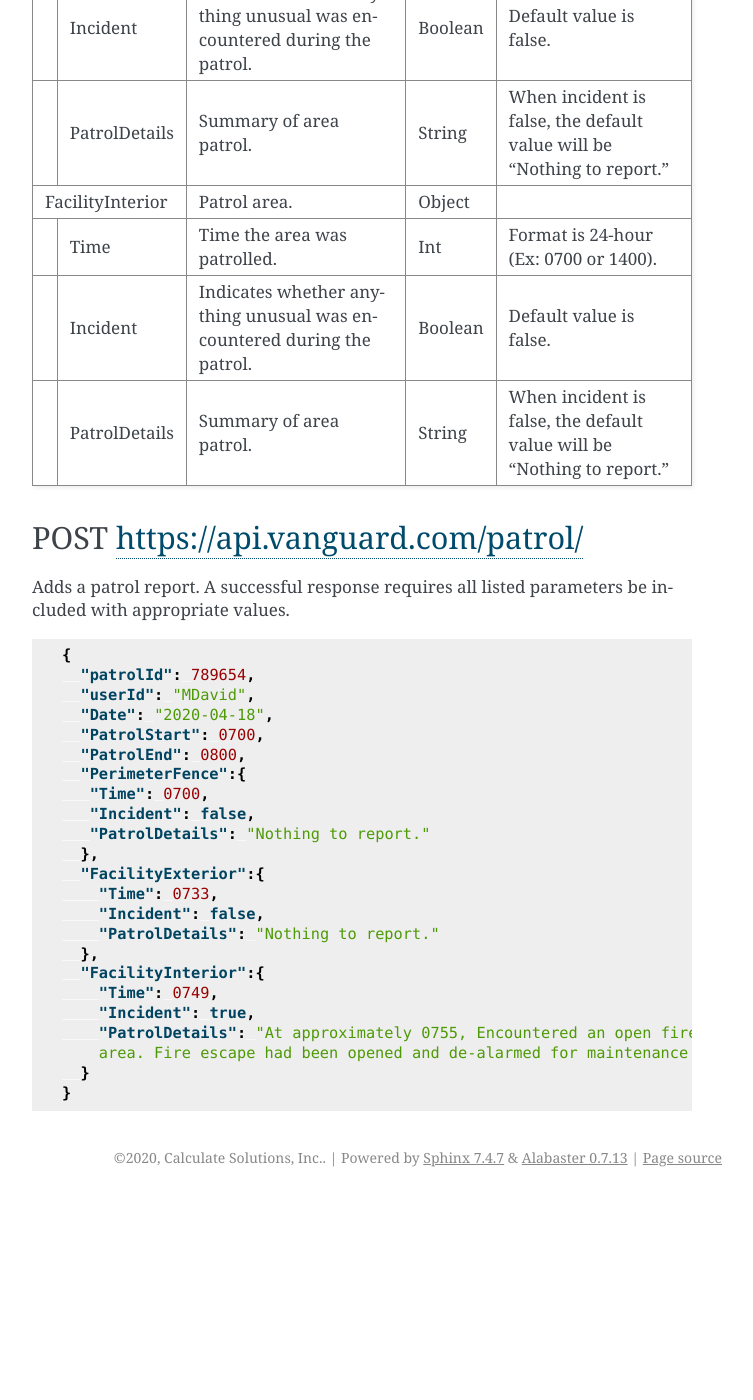
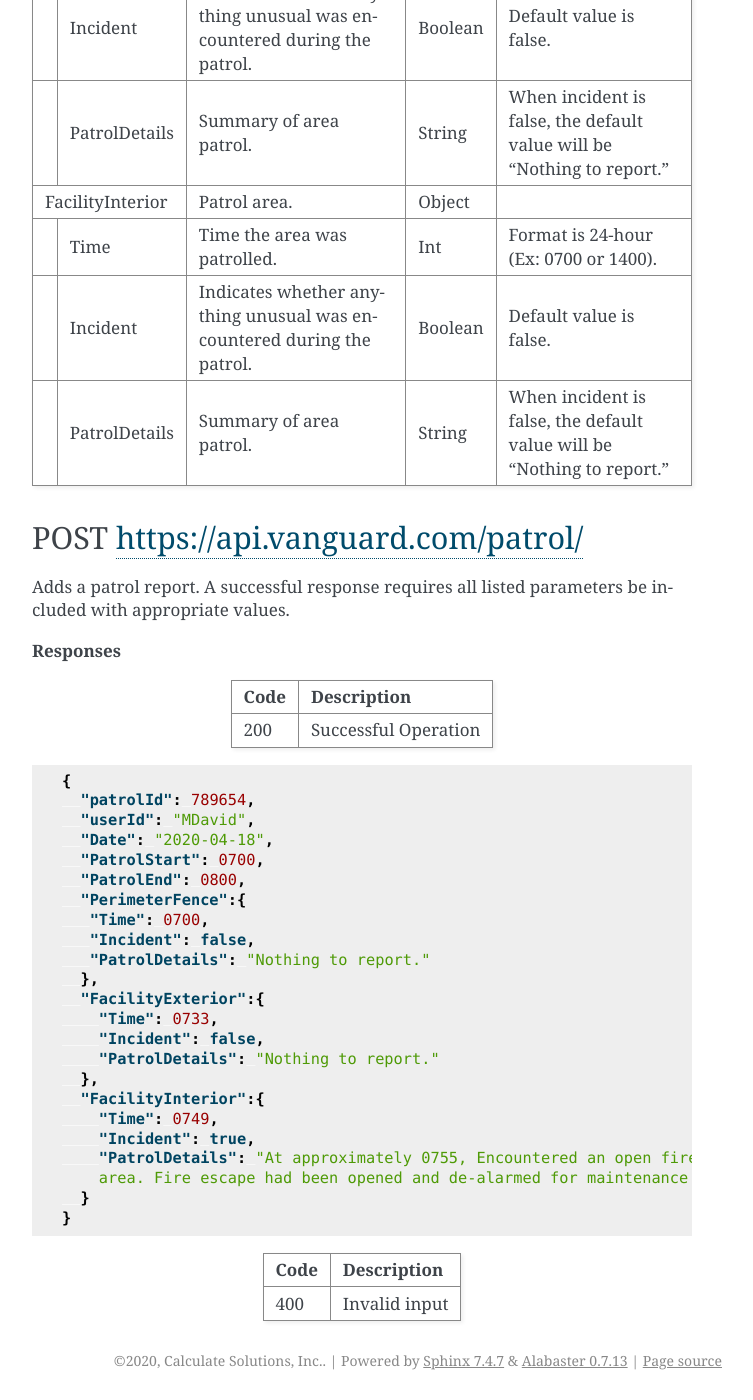
Before and after one commit to OfficePop/SphinxSite, a Sphinx documentation site: the page built from doc/index.rst, in a window 1280 px wide and 1400 px high, scrolled down 963 px. Shown: the whole window, without its empty margins (388-1141 px from the left). Built offline with Sphinx 7.4.7, drawn with Linux system fonts in a browser that asks for light colours; before the commit the page ends 2160 px from its top, so only the background shows below that.

Commit message:
Update index.rst

```diff
--- a/doc/index.rst
+++ b/doc/index.rst
@@ -61,6 +61,14 @@ POST https://api.vanguard.com/patrol/
 
 Adds a patrol report. A successful response requires all listed parameters be included with appropriate values.
 
+**Responses**
+
+========= ================
+ **Code**  **Description**
+--------- ----------------
+ 200       Successful Operation
+========= ================
+
 .. code-block:: json
 
    {
@@ -86,3 +94,9 @@ Adds a patrol report. A successful response requires all listed parameters be in
        area. Fire escape had been opened and de-alarmed for maintenance but was not properly closed."
      }
    }
+
+========= ================
+ **Code**  **Description**
+--------- ----------------
+ 400       Invalid input
+========= ================
```
